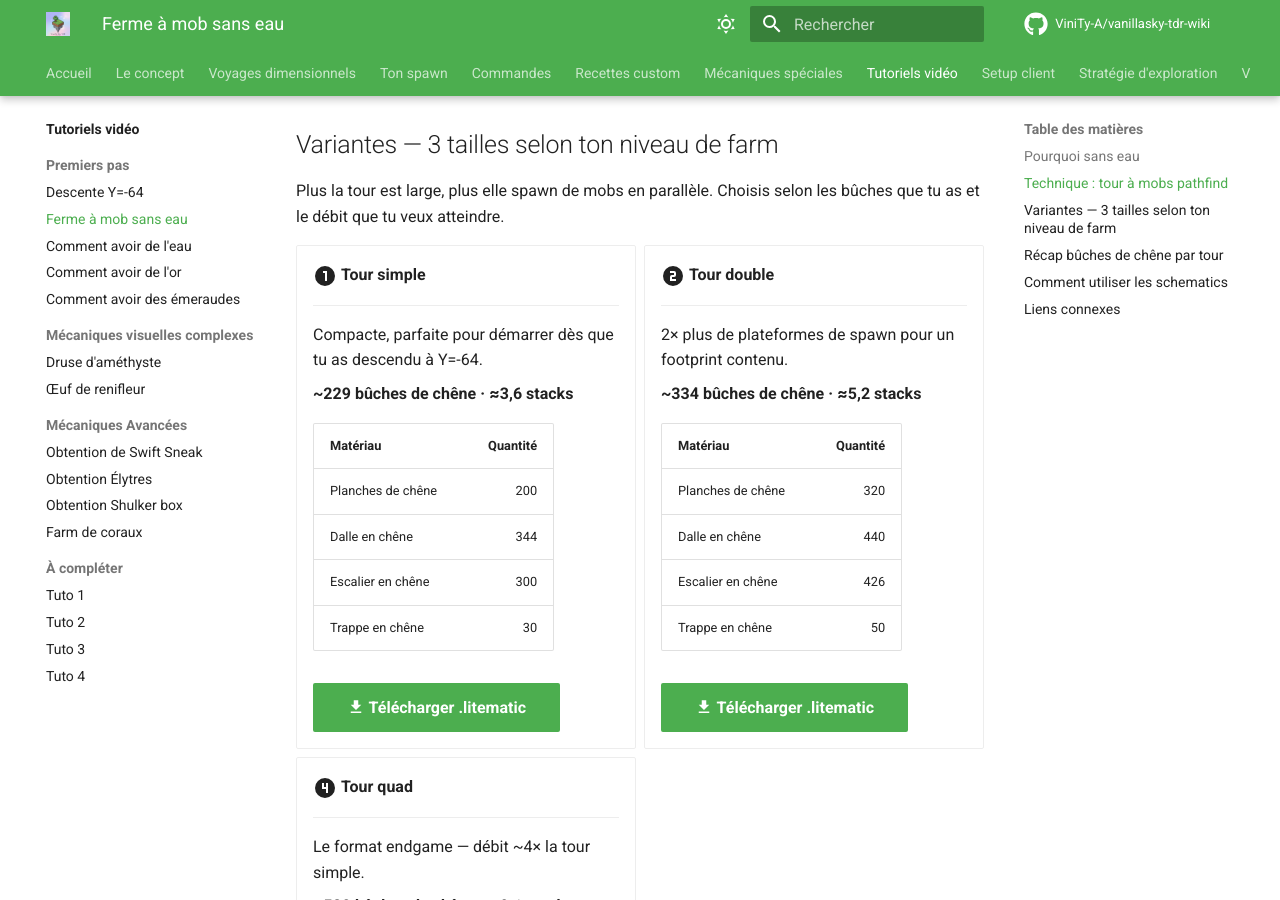
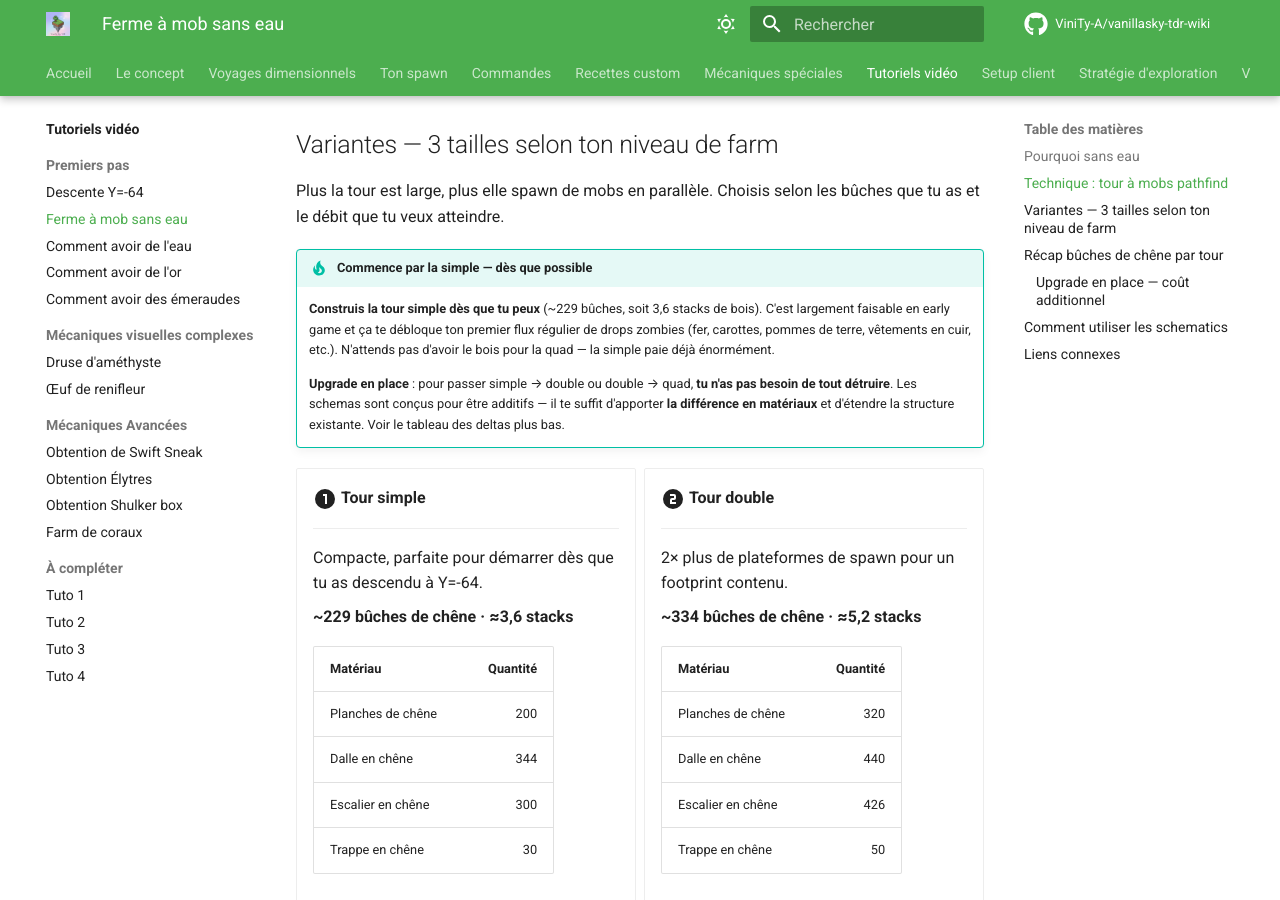
Before and after one commit to ViniTy-A/vanillasky-tdr-wiki, an MkDocs documentation site: the page built from docs/tutoriels/ferme-mobs-sans-eau.md, in a window 1280 px wide and 900 px high, scrolled down 529 px. Built offline with MkDocs 1.6.1 and Material for MkDocs 9.7.7, drawn with Linux system fonts in a browser that asks for light colours; comment, search, counter and statistics services are not loaded; some of the changed text lies outside the part shown.

Commit message:
docs: souligne 'start with simple ASAP' + table deltas pour upgrades en place
- Admonition tip en haut des variantes : 'commence par la simple,
  les schemas sont additifs, pas besoin de détruire pour upgrade'
- Sous-section 'Upgrade en place' avec mini-tableau des coûts
  additionnels (simple→double = +1,6 stack, double→quad = +3,9
  stacks, simple→quad direct = +5,5 stacks)

```diff
--- a/docs/tutoriels/ferme-mobs-sans-eau.md
+++ b/docs/tutoriels/ferme-mobs-sans-eau.md
@@ -21,6 +21,11 @@
 ## Variantes — 3 tailles selon ton niveau de farm
 
 Plus la tour est large, plus elle spawn de mobs en parallèle. Choisis selon les bûches que tu as et le débit que tu veux atteindre.
+
+!!! tip "Commence par la simple — dès que possible"
+    **Construis la tour simple dès que tu peux** (~229 bûches, soit 3,6 stacks de bois). C'est largement faisable en early game et ça te débloque ton premier flux régulier de drops zombies (fer, carottes, pommes de terre, vêtements en cuir, etc.). N'attends pas d'avoir le bois pour la quad — la simple paie déjà énormément.
+
+    **Upgrade en place** : pour passer simple → double ou double → quad, **tu n'as pas besoin de tout détruire**. Les schemas sont conçus pour être additifs — il te suffit d'apporter **la différence en matériaux** et d'étendre la structure existante. Voir le tableau des deltas plus bas.
 
 <div class="grid cards" markdown>
 
@@ -88,6 +93,18 @@
 !!! info "Comptage du bois"
     Le nombre de bûches inclut le craft de tous les sous-produits (planches → dalles, escaliers, trappes). Garde un peu de marge pour les erreurs de pose : prévoir +5% est une bonne habitude.
 
+### :material-arrow-up-bold: Upgrade en place — coût additionnel
+
+Pas besoin de tout casser pour passer au format supérieur. Tu apportes juste la différence :
+
+| Upgrade | Bûches supplémentaires | Stacks supplémentaires |
+|---|---:|---:|
+| Simple → Double | **+105 bûches** | ≈ **+1,6 stack** |
+| Double → Quad | **+246 bûches** | ≈ **+3,9 stacks** |
+| Simple → Quad (saut direct) | **+351 bûches** | ≈ **+5,5 stacks** |
+
+Concrètement : si tu as déjà une tour simple en place et qu'il te reste **un peu plus d'1,5 stack de bois**, tu peux directement passer en double. Pareil pour la double → quad avec ~4 stacks.
+
 ## Comment utiliser les schematics
 
 1. Installe **[Litematica](https://modrinth.com/mod/litematica)** côté client (mod Fabric 1.21.11)
```
